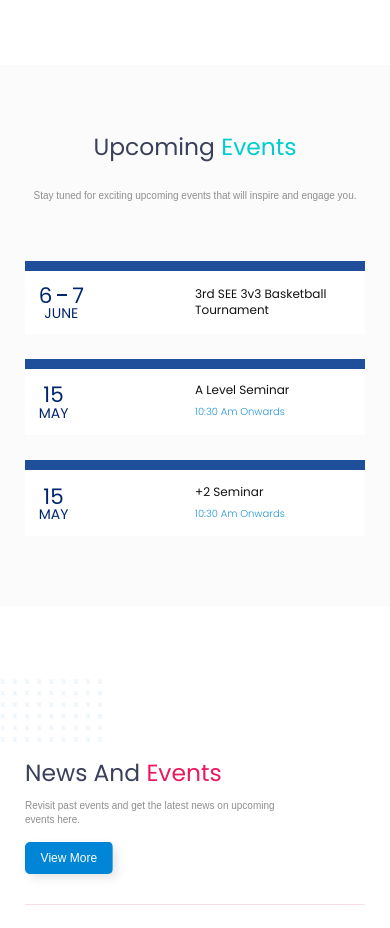
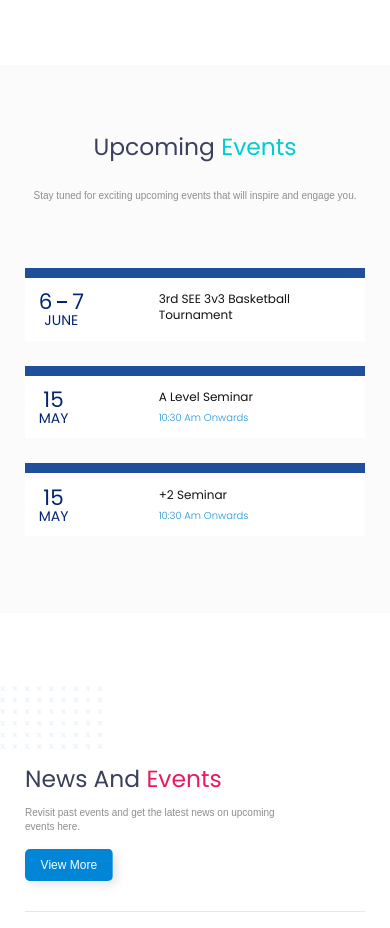
Before and after one commit to abi-tech-np/xavier_pluscollege, a React (Vite) app in the folder client/: page / in a window 390 px wide. Shown: the part 4140-5068 px from the top of the page. Built offline with nearby package versions, Linux system fonts and the light colour scheme; no server answers; a web font is replaced by a local one.

Commit message:
improve upcoming events card layout and responsiveness

```diff
--- a/client/src/sass/components/_upcoming-events_component.scss
+++ b/client/src/sass/components/_upcoming-events_component.scss
@@ -5,20 +5,24 @@
         padding-block: 70px;
     }
     .upcomingEvents-container {
+        width: min(100%, 1240px);
+        margin-inline: auto;
         display: grid;
         grid-template-columns: repeat(2, 1fr);
         gap: clamp(30px, 8.5vw, 160px);
 
         @media (max-width: 991px) {
             grid-template-columns: repeat(1, 1fr);
+            gap: 40px;
         }
 
         .section__heading-content {
             text-align: left;
-            width: auto;
+            width: min(100%, 600px);
             align-items: flex-start;
             justify-content: center;
             gap: 30px;
+            margin-left: unset;
 
             @media (max-width: 991px) {
                 align-items: center;
@@ -62,7 +66,7 @@
             border-top: 10px solid #1f4f9b;
             color: #02256f;
             justify-content: space-between;
-            align-items: center;
+            align-items: flex-start;
             font-family: var(--primary-font);
             transition: box-shadow 0.25s linear;
             position: relative;
@@ -80,14 +84,11 @@
 
             .date__container {
                 display: flex;
-                // padding: 16px;
-                gap: 30px;
-                width: 25%;
-                // justify-content: center;
-
-                // @media(max-width:525px) {
-                //     min-width: 125px;
-                // }
+                gap: 20px;
+                min-width: 100px;
+                flex-shrink: 0;
+                align-items: flex-start;
+                justify-content: flex-start;
             }
 
             .date {
@@ -99,6 +100,7 @@
                 justify-content: center;
                 flex-direction: column;
                 font-weight: 400;
+                flex-shrink: 0;
                 position: relative;
                 .inner__date{
                     display: flex;
@@ -142,18 +144,22 @@
 
 
             .main__content {
+                display: flex;
+                flex-direction: column;
+                gap: 6px;
+                flex: 1;
                 text-transform: capitalize;
-                width: 50%;
                 h4 {
                     font-weight: 400;
                     color: #121212;
-                    // margin-bottom: 7px;
                     font-size: clamp(12px, 2.5vw, 20px);
+                    line-height: 1.3;
                 }
 
                 span {
                     color: #1f94dc;
                     font-size: clamp(10px, 2.5vw, 18px);
+                    display: block;
                 }
             }
 
@@ -161,7 +167,8 @@
                 color: inherit;
                 font-family: var(--font-regular);
                 font-size: 20px;
-                width: 25%;
+                flex-shrink: 0;
+                align-self: center;
                 @media (max-width: 1200px) {
                     display: none;
                 }
```
